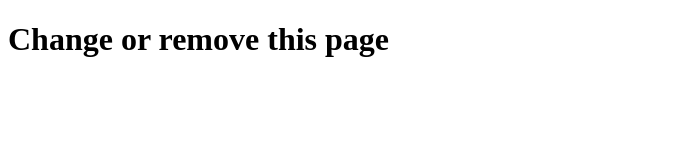
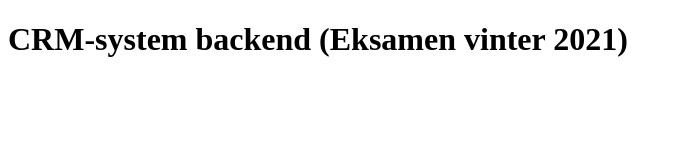
Before and after one commit to danielbengtsen/CRM_Project_Backend, a plain HTML site: page src/main/webapp/index.html in a window 1280 px wide. Shown: the whole page, without its empty margins (0-681 px from the left). Drawn offline with Linux system fonts and the light colour scheme.

Commit message:
index page change

```diff
--- a/src/main/webapp/index.html
+++ b/src/main/webapp/index.html
@@ -5,6 +5,6 @@
         <meta http-equiv="Content-Type" content="text/html; charset=UTF-8">
     </head>
     <body>
-        <h1>Change or remove this page</h1>
+        <h1>CRM-system backend (Eksamen vinter 2021)</h1>
     </body>
 </html>
```
